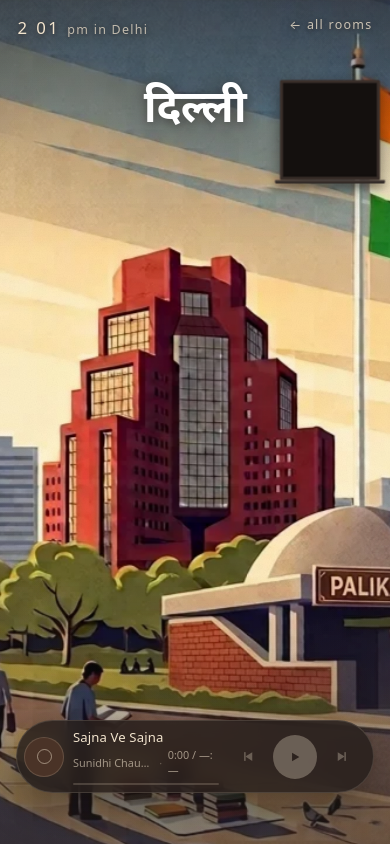
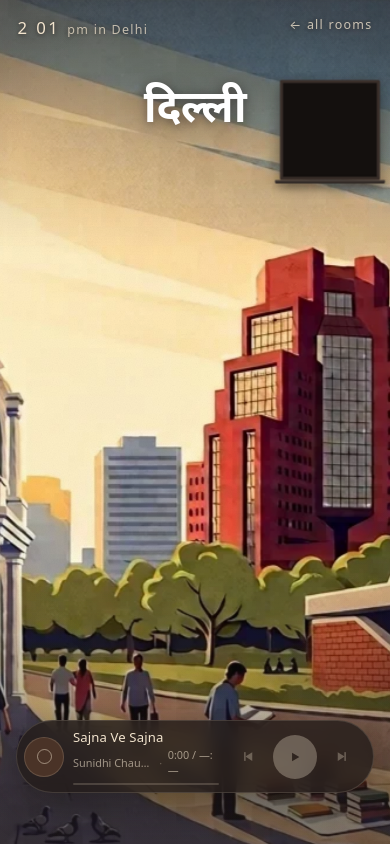
Before and after one commit to swamiguru/Adda, a Next.js app: page /dilli in a window 390 px wide. Built offline with nearby package versions, Linux system fonts and the light colour scheme; no server answers.

Commit message:
Support a portrait scene per room for phone viewports

```diff
--- a/app/[room]/page.tsx
+++ b/app/[room]/page.tsx
@@ -52,7 +52,11 @@ export default async function RoomPage({ params }: Props) {
 
   return (
     <main>
-      <Scene src={room.scene} alt={`${room.latin} street scene`} />
+      <Scene
+        src={room.scene}
+        mobileSrc={room.sceneMobile}
+        alt={`${room.latin} street scene`}
+      />
 
       <header className="hud">
         <RoomClock tz={room.tz} city={room.city} />
--- a/app/globals.css
+++ b/app/globals.css
@@ -51,10 +51,9 @@ main {
 .scene-img {
   position: absolute;
   inset: 0;
-  /* The image itself is set inline per room by Scene.tsx.
-     Single source per scene on purpose: `cover` crops hard on tall phone
-     viewports, which magnifies the artwork rather than shrinking it, so a
-     smaller mobile variant would look worse, not better. */
+  /* Sources come from Scene.tsx as custom properties; see the portrait
+     override further down. */
+  background-image: var(--scene);
   background-size: cover;
   /* Bias toward the flag and the colonnade when the viewport crops in. */
   background-position: 62% center;
@@ -451,6 +450,19 @@ main {
   box-shadow: 0 6px 14px rgba(20, 15, 12, 0.45);
 }
 
+/* Portrait scene on tall screens.
+   A 16:9 image under `cover` on a 390x844 viewport shows about a quarter
+   of its width - the subject survives, the composition doesn't. Swapping
+   to an image drawn for the shape is the only real fix; `contain` would
+   letterbox and waste half the screen. Falls back to the landscape file
+   when a room has no portrait version. */
+@media (orientation: portrait) and (max-width: 900px) {
+  .scene-img {
+    background-image: var(--scene-mobile);
+    background-position: center center;
+  }
+}
+
 @media (max-width: 760px) {
   .yt-frame {
     right: 0.6rem;
--- a/components/Scene.tsx
+++ b/components/Scene.tsx
@@ -10,7 +10,15 @@ import { useEffect, useRef } from 'react';
  * The drift should be close to subliminal. If you can consciously watch it
  * move, it's turned up too far.
  */
-export default function Scene({ src, alt }: { src: string; alt: string }) {
+export default function Scene({
+  src,
+  mobileSrc,
+  alt,
+}: {
+  src: string;
+  mobileSrc?: string;
+  alt: string;
+}) {
   const ref = useRef<HTMLDivElement>(null);
 
   useEffect(() => {
@@ -50,7 +58,15 @@ export default function Scene({ src, alt }: { src: string; alt: string }) {
         ref={ref}
         role="img"
         aria-label={alt}
-        style={{ backgroundImage: `url('${src}')` }}
+        // Both sources handed to CSS as custom properties; the media query
+        // in globals.css picks one. Doing the switch in CSS rather than JS
+        // means no flash of the wrong image and no resize listener.
+        style={
+          {
+            '--scene': `url('${src}')`,
+            '--scene-mobile': `url('${mobileSrc ?? src}')`,
+          } as React.CSSProperties
+        }
       />
       <svg className="grain" aria-hidden="true">
         <filter id="grain-filter">
--- a/lib/rooms.ts
+++ b/lib/rooms.ts
@@ -12,6 +12,14 @@ export type Room = {
   /** Label shown next to the temperature. */
   city: string;
   scene: string;
+  /**
+   * Portrait-composed version for phones. Optional - falls back to `scene`.
+   *
+   * Not a crop of the landscape file. A 16:9 image under `cover` on a
+   * 390x844 viewport shows roughly a quarter of its width, so the mobile
+   * scene has to be drawn as its own composition or most of it is lost.
+   */
+  sceneMobile?: string;
   /** Where the wordmark can sit without fighting the artwork: [x%, y%]. */
   titleAnchor: [number, number];
   status: 'live' | 'soon';
@@ -35,6 +43,7 @@ export const rooms: Room[] = [
     lon: 77.2167,
     city: 'Delhi',
     scene: '/scenes/dilli.webp',
+    sceneMobile: '/scenes/dilli-portrait.webp',
     titleAnchor: [50, 16],
     status: 'live',
   },
```
Also changed, not shown: public/scenes/dilli-portrait.webp (added).
